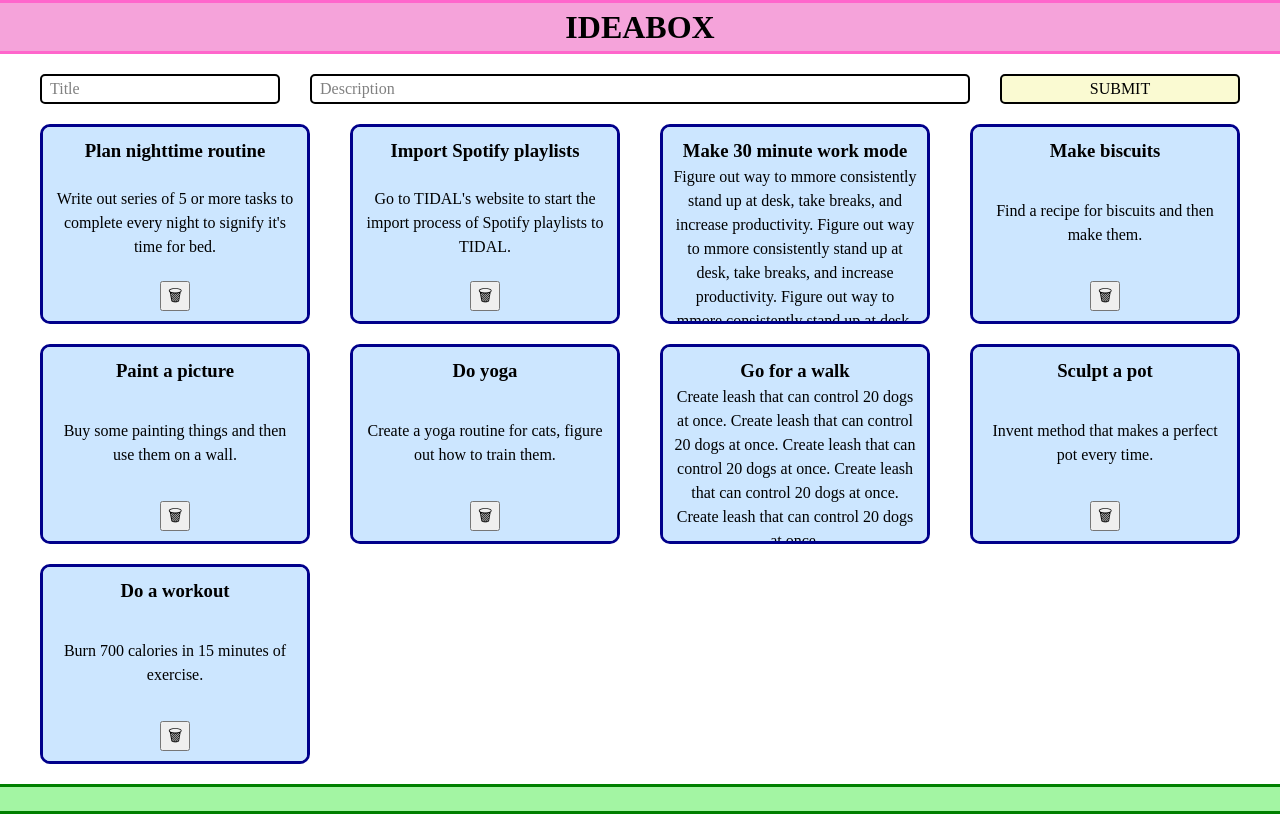
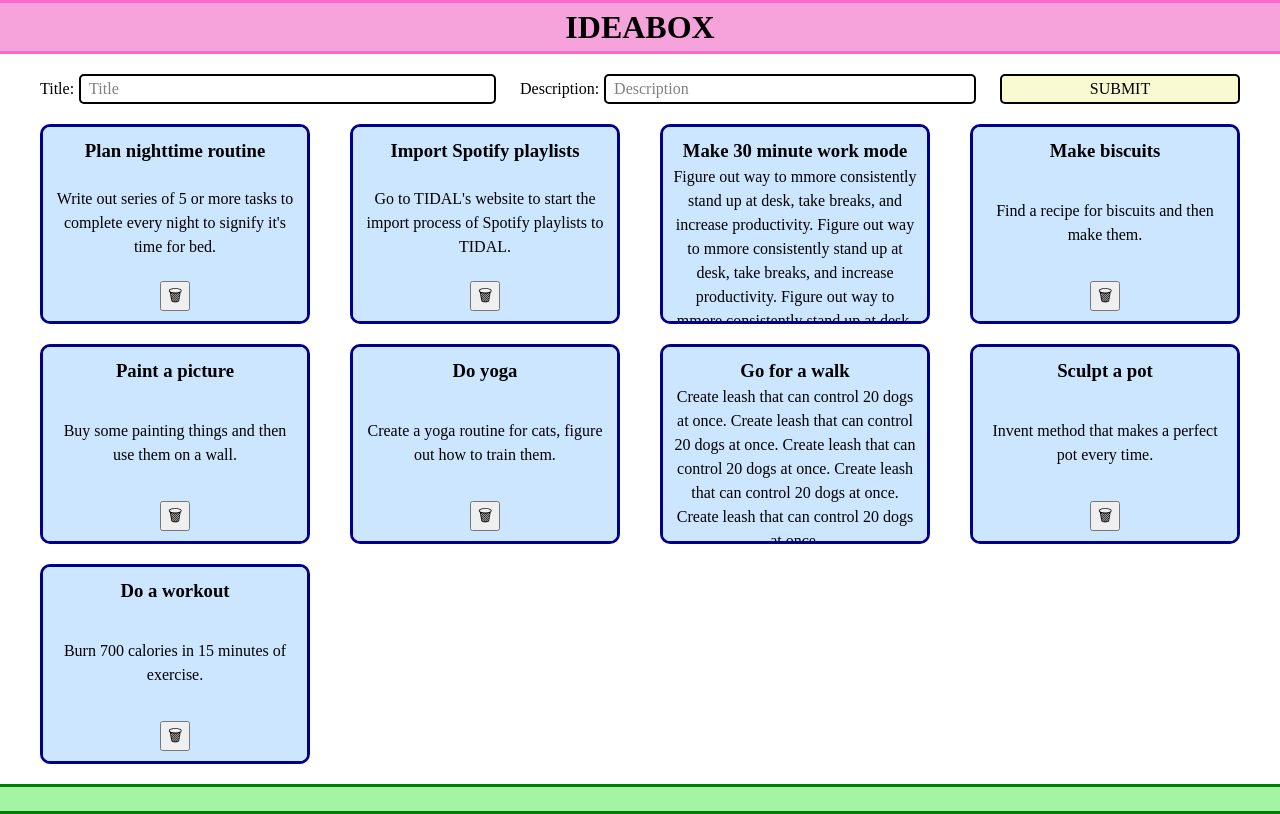
Before and after one commit to colefiscus/playground, a React (Create React App) app: page / in a window 1280 px wide. Built offline with nearby package versions, Linux system fonts and the light colour scheme.

Commit message:
Add labels and adjust positioning of form

```diff
--- a/src/Form.js
+++ b/src/Form.js
@@ -32,6 +32,8 @@ class Form extends Component {
   render() {
     return (
       <FormWrapper>
+        <InputWrapper>
+          <Label for="title">Title:</Label>
           <TitleInput
             type="text"
             placeholder="Title"
@@ -39,7 +41,10 @@ class Form extends Component {
             value={this.state.title}
             onChange={event => this.handleChange(event)}
           />
+        </InputWrapper>
 
+        <InputWrapper>
+          <Label for="description">Description:</Label>
           <DescriptionInput
             type="text"
             placeholder="Description"
@@ -47,6 +52,7 @@ class Form extends Component {
             value={this.state.description}
             onChange={event => this.handleChange(event)}
           />
+        </InputWrapper>
 
         <Button onClick={(event) => this.submitIdea(event)}>SUBMIT</Button>
       </FormWrapper>
@@ -61,9 +67,21 @@ const FormWrapper = styled.form`
   padding: 0px 40px;
 `;
 
+const InputWrapper = styled.div`
+  display: flex;
+  width: 38%;
+  gap: 5px;
+`;
+
+const Label = styled.label`
+  width: fit-content;
+  display: flex;
+  justify-content: center;
+  align-items: center;
+`;
+
 const TitleInput = styled.input`
-  /* margin: 5px; */
-  width: 20%;
+  width: 100%;
   border: 2px solid black;
   border-radius: 5px;
   font-size: 1rem;
@@ -78,11 +96,10 @@ const TitleInput = styled.input`
 `;
 
 const DescriptionInput = styled(TitleInput)`
-  width: 55%;
+  width: 100%;
 `;
 
 const Button = styled.button`
-  /* margin: 5px; */
   width: 20%;
   border: 2px solid black;
   border-radius: 5px;
```
Lines whose indentation alone changed are shown as unchanged.
